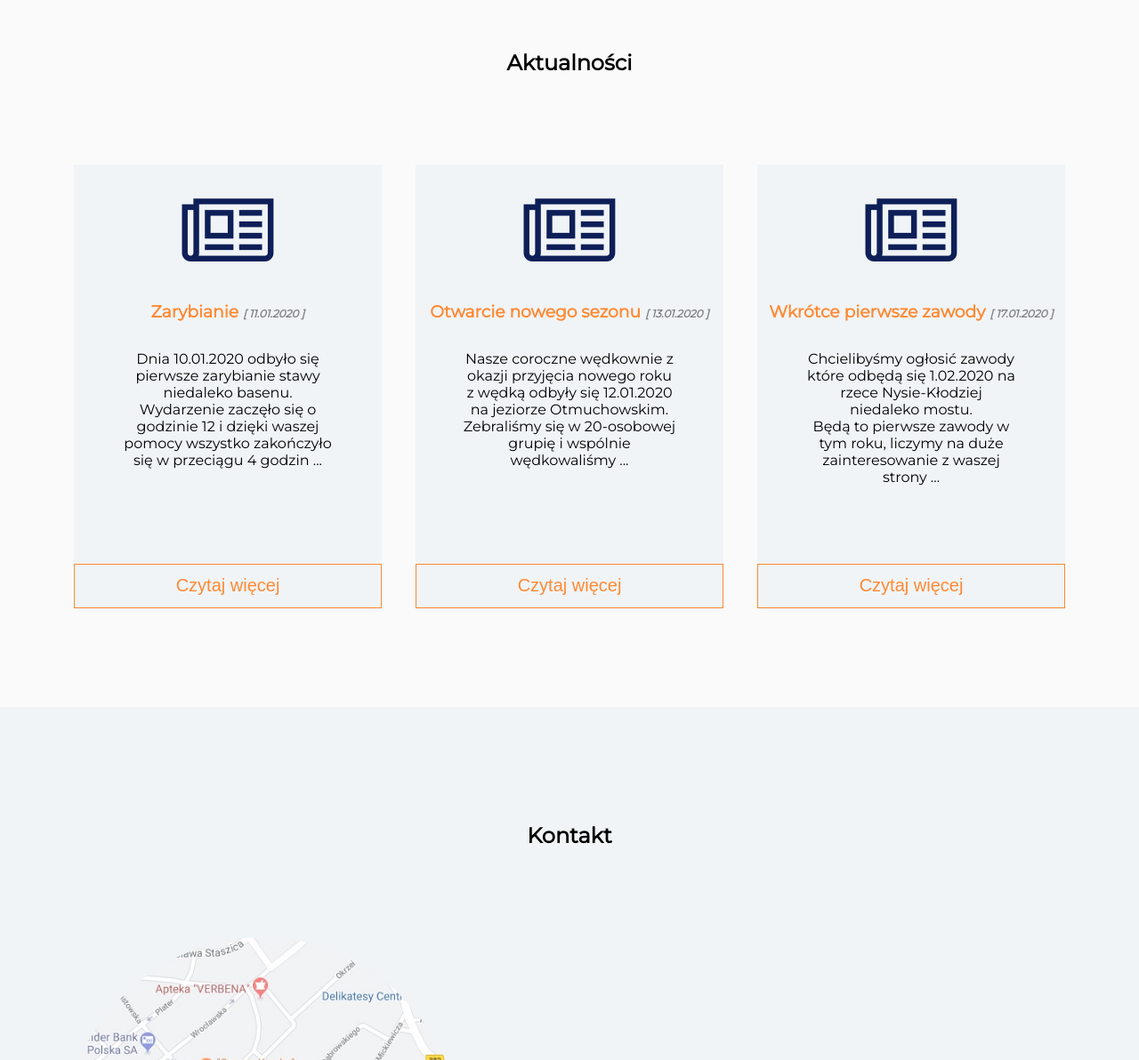
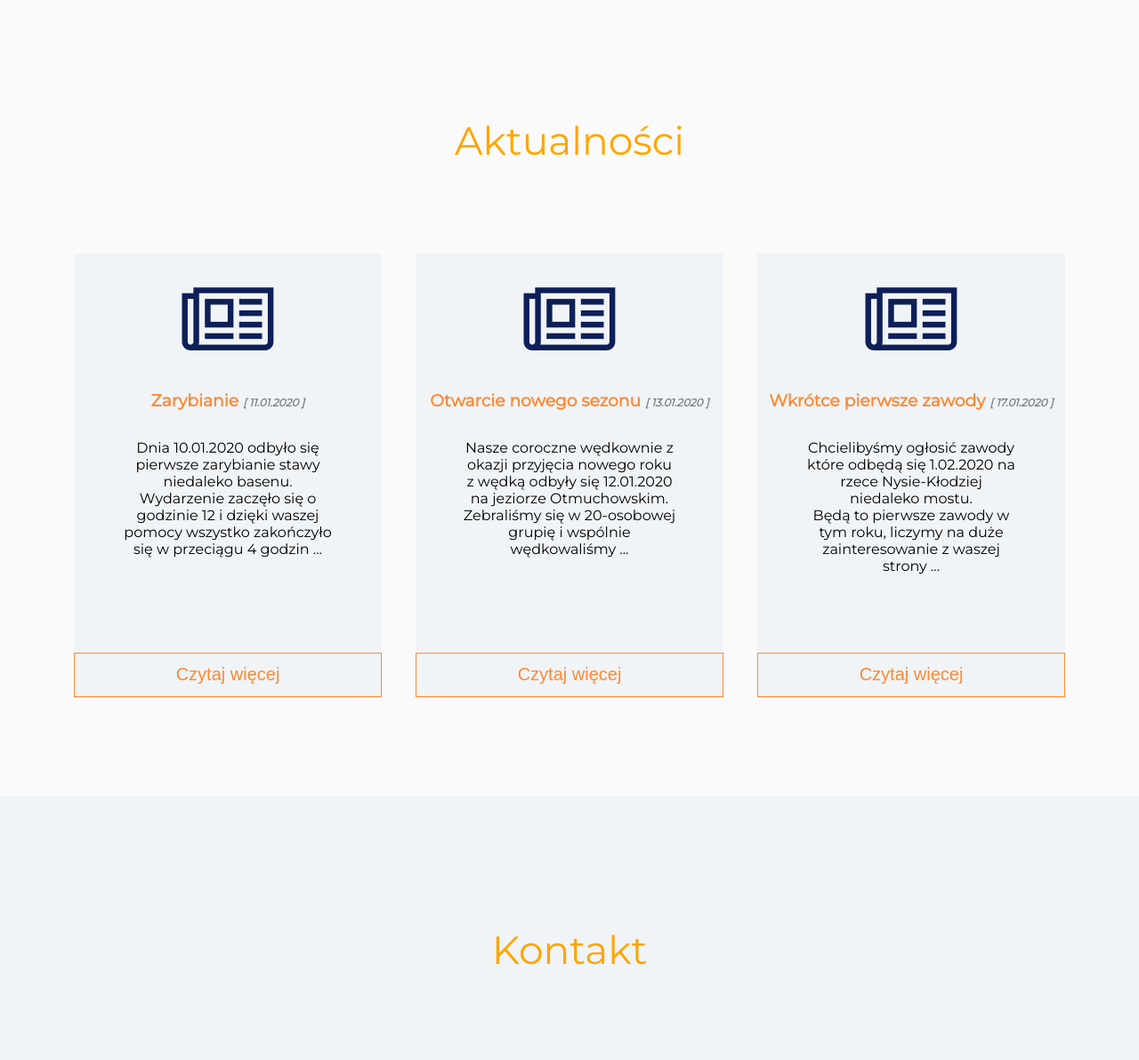
Before and after one commit to rudim4981/pzw-paczkow, a plain HTML site: page index.html in a window 1280 px wide. Shown: the part 3542-4734 px from the top of the page at 89% size. Drawn offline with nearby package versions, Linux system fonts and the light colour scheme.

Commit message:
Update style.css

```diff
--- a/public/style/style.css
+++ b/public/style/style.css
@@ -394,7 +394,7 @@ div.both{
 	clear: both;
     padding-top: 100px;
 }
-section#kontakt > h1{
+section#kontakt > h2{
     font-size: 44px;
     color: orange;
     font-weight: 100;
@@ -484,7 +484,7 @@ section.text3{
     margin-left: auto;
     margin-right: auto;
 }
-.text3 > h1 {
+.text3 > h2 {
     font-size: 44px;
     color: orange;
     font-weight: 100;
@@ -684,7 +684,7 @@ button.onas:hover {
     background-color: rgb(255,137,50) !important;
     color: white !important;
 }
-.text2 > h1{
+.text2 > h2{
 	text-align: center;
     font-size: 44px;
     color: orange;
```
